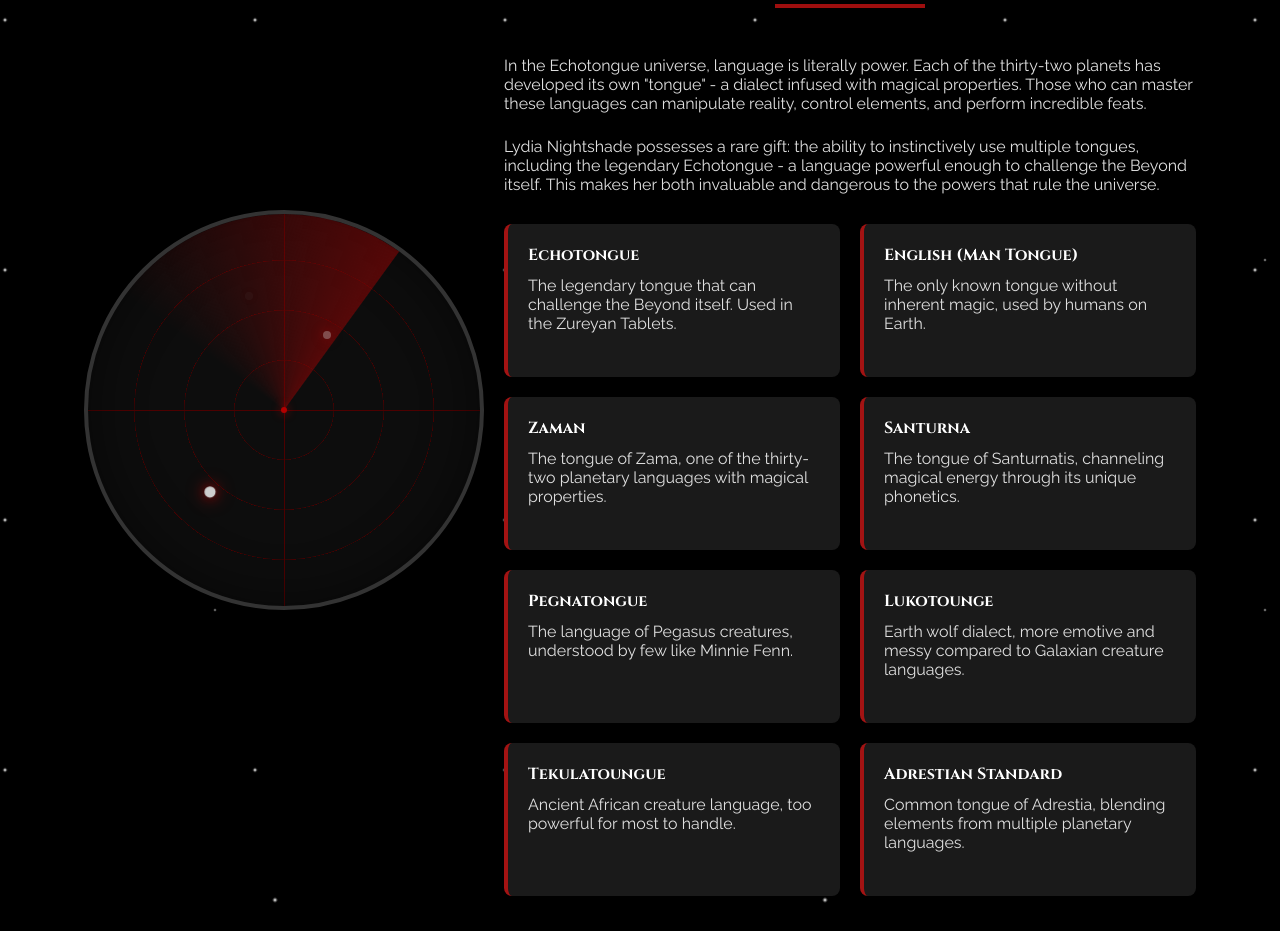
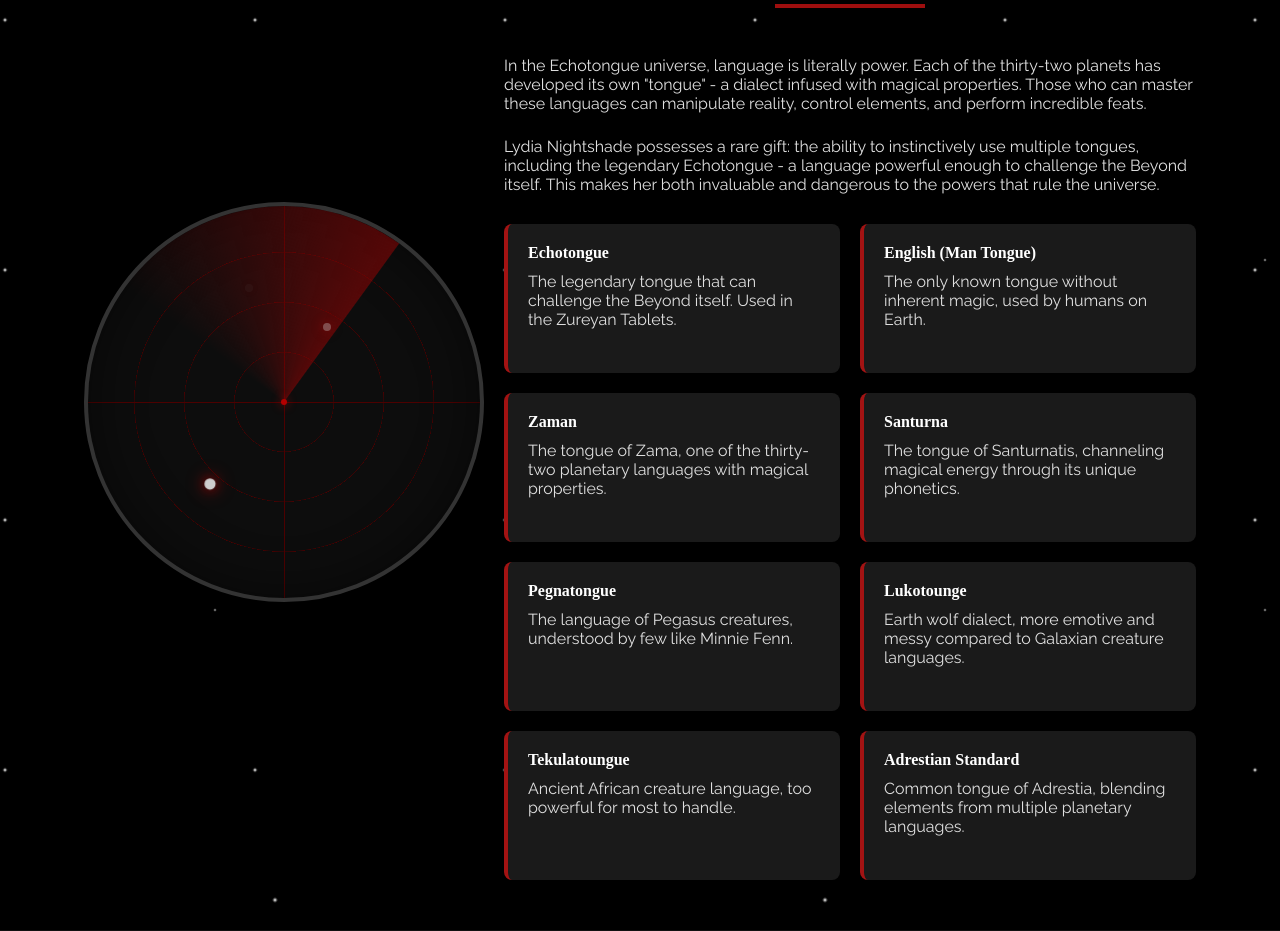
Before and after one commit to yoninani7/Echotongue, a PHP site: page / in a window 1280 px wide. Shown: the part 4875-5806 px from the top of the page. Run offline with PHP 8.4, Linux system fonts and the light colour scheme.

Commit message:
Update styles.css

```diff
--- a/assets/css/styles.css
+++ b/assets/css/styles.css
@@ -943,7 +943,7 @@ section {
     color: var(--text-white);
     font-weight: 600;
     margin-bottom: 10px;
-    font-family: 'Cinzel', serif;
+    font-family: ' ', serif;
 }
 
 /* Contact Section - Professional Custom Design */
```
